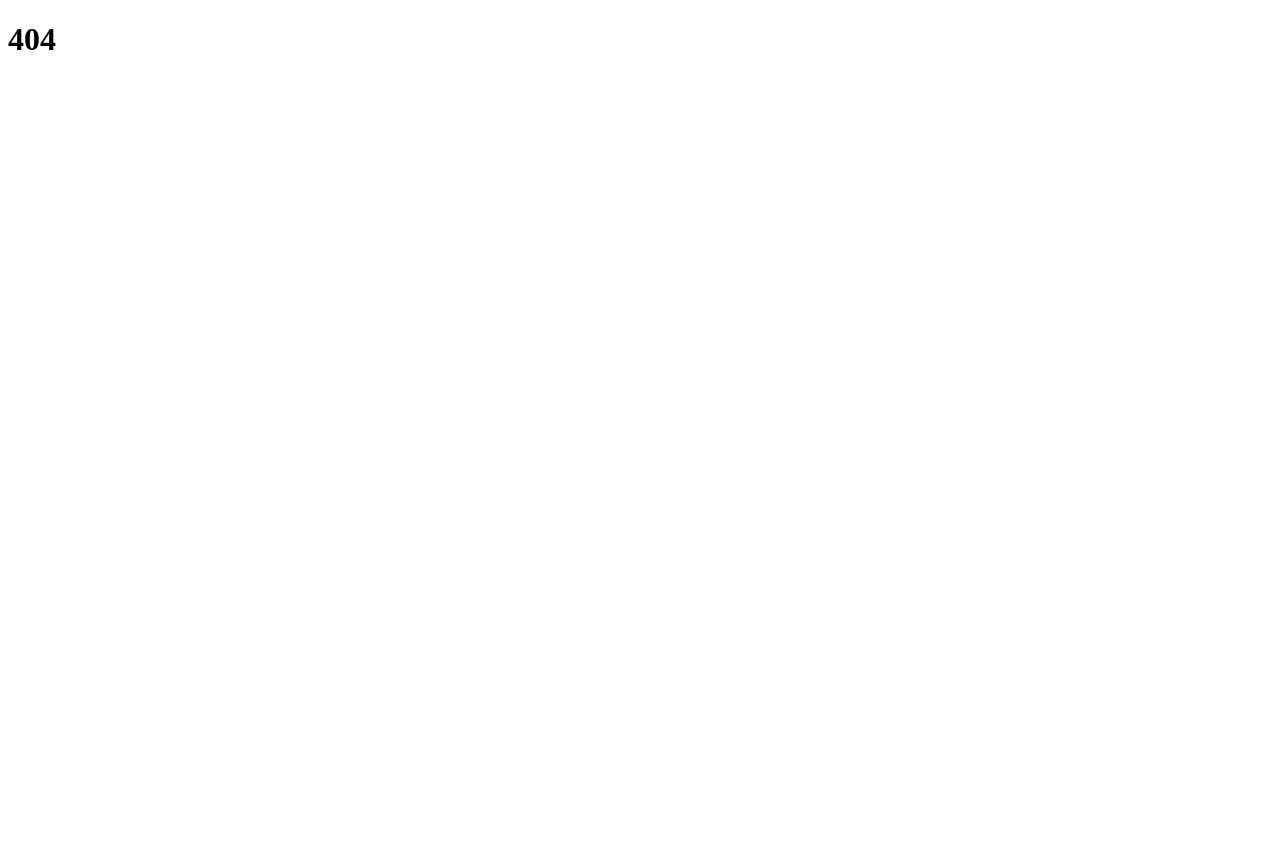
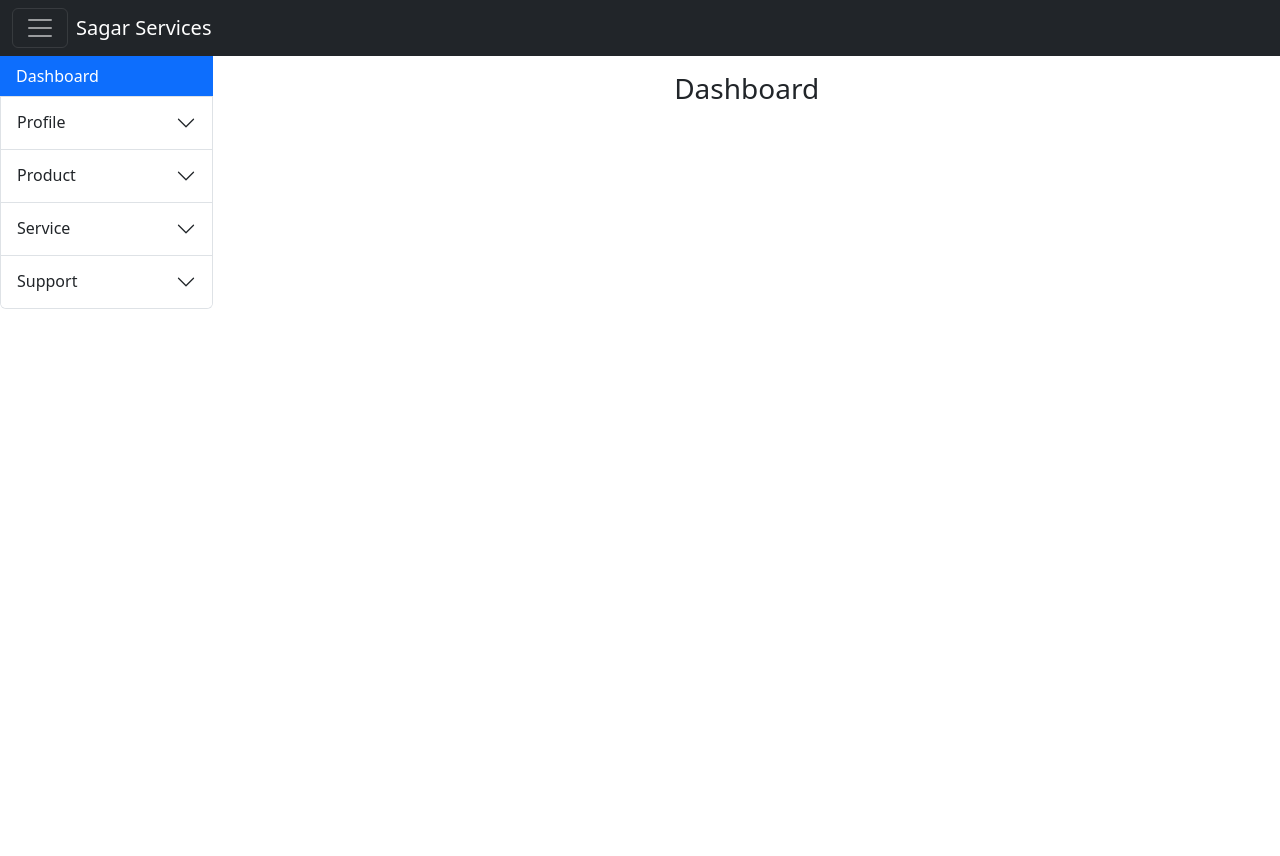
Before and after one commit to teamamracoder/sagar-services, a Flask app: page /admin/ in a window 1280 px wide. Before the commit the page is almost empty. Before the commit the page ends 50 px from the top, so only its background shows below. Run offline with Flask 3, Linux system fonts and the light colour scheme; some libraries are stand-ins or nearby versions.

Commit message:
admin layout sidebar toggler

```diff
--- a/app/controllers/__init__.py
+++ b/app/controllers/__init__.py
@@ -5,3 +5,4 @@ from .role_controller import RoleController
 from .home_controller import HomeController
 from .category_controller import CategoryController
 from .product_controller import ProductController
+from .dashboard_controller import DashboardController
--- /dev/null
+++ b/app/controllers/dashboard_controller.py
@@ -0,0 +1,7 @@
+from flask import render_template
+
+
+class DashboardController:
+
+    def dashboard(self):
+        return render_template("admin/dashboard.html")
--- a/app/controllers/product_controller.py
+++ b/app/controllers/product_controller.py
@@ -14,7 +14,7 @@ class ProductController:
         form = CreateProductForm()
         if form.validate_on_submit():
             if product_service.create(
-                created_by=1,  # Assuming the current user's ID
+                created_by=1,
                 created_at=datetime.now(),
                 product_name=form.product_name.data,
                 brand=form.brand.data,
--- a/app/routes/__init__.py
+++ b/app/routes/__init__.py
@@ -5,9 +5,10 @@ from .role_routes import role_bp
 from .home_routes import home_bp
 from .category_routes import category_bp
 from .product_routes import product_bp
+from .dashboard_routes import dashboard_bp
 
 # register blueprints
-blueprints = [auth_bp, error_bp, user_bp, role_bp, home_bp, category_bp, product_bp]
+blueprints = [auth_bp, error_bp, user_bp, role_bp, home_bp, category_bp, product_bp, dashboard_bp]
 
 
 def register_blueprints(app):
--- /dev/null
+++ b/app/routes/dashboard_routes.py
@@ -0,0 +1,13 @@
+from flask import Blueprint
+from flask_login import login_required
+
+from app.controllers import DashboardController
+
+dashboard_bp = Blueprint("dashboard", __name__)
+dashboard_controller = DashboardController()
+
+
+@dashboard_bp.route("/admin/")
+# @login_required
+def index():
+    return dashboard_controller.dashboard()
--- a/app/static/css/style.css
+++ b/app/static/css/style.css
@@ -4,9 +4,13 @@
 }
 
 .ui-bg-grey {
-  background-color: #0002;
+  background-color: #0001;
 }
 
 .ui-bg-grey:hover {
-  background-color: #00000031;
+  background-color: #0003;
 }
+
+.accordion-button:not(.collapse){
+    box-shadow:none;
+}
--- a/app/templates/admin/base.html
+++ b/app/templates/admin/base.html
@@ -8,6 +8,7 @@
 
     <link rel="stylesheet" href="{{ url_for('static', filename='css/bootstrap.min.css') }}">
     <link rel="stylesheet" href="https://cdn.jsdelivr.net/npm/bootstrap-icons@1.11.3/font/bootstrap-icons.min.css">
+    <script src="{{ url_for('static', filename='js/jquery-3.7.1.min.js') }}"></script>
 
     <link rel="stylesheet" href="{{ url_for('static', filename='css/style.css') }}">
 </head>
@@ -15,7 +16,10 @@
 <body>
     <nav class="navbar navbar-expand-lg bg-dark" data-bs-theme="dark">
         <div class="container-fluid">
-            <a class="navbar-brand" href="#">Navbar</a>
+            <button class="navbar-toggler d-lg-inline-block d-none me-2" type="button" id="sidebar-toggler">
+                <span class="navbar-toggler-icon"></span>
+            </button>
+            <a class="navbar-brand" href="{{url_for('home.index')}}">Sagar Services</a>
             <button class="navbar-toggler" type="button" data-bs-toggle="collapse" data-bs-target="#navbarNav"
                 aria-controls="navbarNav" aria-expanded="false" aria-label="Toggle navigation">
                 <span class="navbar-toggler-icon"></span>
@@ -30,14 +34,15 @@
         </div>
     </nav>
 
-    <div class="container-fluid" style="min-height: 600px;">
+    <div class="container-fluid">
         <div class="row">
-            <div class="col-2 p-0 d-none d-lg-block" style="min-height: 800px;">
-                <div class="list-group rounded-0 d-none d-lg-block" id="sidebarLinks">
-                    <a href="#" class="list-group-item list-group-item-action active" aria-current="true">
+            <div class="col-2 p-0 d-none d-lg-block" style="min-height: 100vh;" id="sidebarMain">
+                <div id="sidebarContainer">
+                    <div class="list-group rounded-0 d-none d-lg-block" id="sidebarLinks">
+                    <a href="{{url_for('dashboard.index')}}" class="list-group-item list-group-item-action active border-0 " aria-current="true">
                         Dashboard
                     </a>
-                    <a class="list-group-item list-group-item-action p-0">
+                    <a class="list-group-item list-group-item-action p-0 border-0">
                         <div class="accordion" id="accordionPanelsStayOpenExample">
                             <div class="accordion-item rounded-0">
                                 <h2 class="accordion-header">
@@ -51,9 +56,9 @@
                                     <div class="accordion-body p-0">
                                         <div class="list-group rounded-0">
                                             <a href="#"
-                                                class="list-group-item list-group-item-action ui-bg-grey">link-1</a>
-                                            <a href="#"
-                                                class="list-group-item list-group-item-action ui-bg-grey">link-2</a>
+                                                class="list-group-item list-group-item-action ui-bg-grey border-0">my profile</a>
+                                            <a href="{{ url_for('auth.logout') }}"
+                                                class="list-group-item list-group-item-action ui-bg-grey border-0">logout</a>
                                         </div>
                                     </div>
                                 </div>
@@ -69,10 +74,14 @@
                                 <div id="product" class="accordion-collapse collapse">
                                     <div class="accordion-body p-0">
                                         <div class="list-group rounded-0">
+                                            <a href="{{ url_for('product.index') }}"
+                                                class="list-group-item list-group-item-action ui-bg-grey border-0">Products</a>
+                                            <a href="{{ url_for('category.index') }}"
+                                                class="list-group-item list-group-item-action ui-bg-grey border-0">Categories</a>
                                             <a href="#"
-                                                class="list-group-item list-group-item-action ui-bg-grey">link-1</a>
+                                                class="list-group-item list-group-item-action ui-bg-grey border-0">QnA</a>
                                             <a href="#"
-                                                class="list-group-item list-group-item-action ui-bg-grey">link-2</a>
+                                                class="list-group-item list-group-item-action ui-bg-grey border-0">Reviews</a>
                                         </div>
                                     </div>
                                 </div>
@@ -89,9 +98,13 @@
                                     <div class="accordion-body p-0">
                                         <div class="list-group rounded-0">
                                             <a href="#"
-                                                class="list-group-item list-group-item-action ui-bg-grey">link-1</a>
+                                                class="list-group-item list-group-item-action ui-bg-grey border-0">Services</a>
                                             <a href="#"
-                                                class="list-group-item list-group-item-action ui-bg-grey">link-2</a>
+                                                class="list-group-item list-group-item-action ui-bg-grey border-0">Service Types</a>
+                                            <a href="#"
+                                                class="list-group-item list-group-item-action ui-bg-grey border-0">QnA</a>
+                                            <a href="#"
+                                                class="list-group-item list-group-item-action ui-bg-grey border-0">Reviews</a>
                                         </div>
                                     </div>
                                 </div>
@@ -108,9 +121,9 @@
                                     <div class="accordion-body p-0">
                                         <div class="list-group rounded-0">
                                             <a href="#"
-                                                class="list-group-item list-group-item-action ui-bg-grey">link-1</a>
+                                                class="list-group-item list-group-item-action ui-bg-grey border-0">Communications</a>
                                             <a href="#"
-                                                class="list-group-item list-group-item-action ui-bg-grey">link-2</a>
+                                                class="list-group-item list-group-item-action ui-bg-grey border-0">Contact Us</a>
                                         </div>
                                     </div>
                                 </div>
@@ -118,14 +131,26 @@
                         </div>
                     </a>
                 </div>
+                </div>
+
             </div>
-            <div class="col-12 col-lg-10">{% block content %}{% endblock %}</div>
+            <div class="col-12 col-lg-10" id="main-container">{% block content %}{% endblock %}</div>
         </div>
     </div>
-
+    <script>
+        $(document).ready(function(){
+            $('#sidebar-toggler').on('click', function(){
+                if ($('#sidebarMain').hasClass('d-lg-block')) {
+                    $('#sidebarMain').removeClass('d-lg-block');
+                    $('#main-container').removeClass('col-lg-10').addClass('col-lg-12');
+                } else {
+                    $('#sidebarMain').addClass('d-lg-block');
+                    $('#main-container').removeClass('col-lg-12').addClass('col-lg-10');
+                }
+            });
+        });
+    </script>
     <script src="{{ url_for('static', filename='js/bootstrap.bundle.min.js') }}"></script>
-    <script src="{{ url_for('static', filename='js/jquery-3.7.1.min.js') }}"></script>
-
     <script src="{{ url_for('static', filename='js/script.js') }}"></script>
     <script>
         $('#navLinks').html($('#sidebarLinks').html())
--- /dev/null
+++ b/app/templates/admin/dashboard.html
@@ -0,0 +1,12 @@
+{% extends 'admin/base.html' %}
+
+{% block title %}Dashboard{% endblock %}
+
+{% block content %}
+
+<div class="container">
+    <h3 class="text-center my-3">Dashboard</h3>
+
+</div>
+
+{% endblock %}
```
